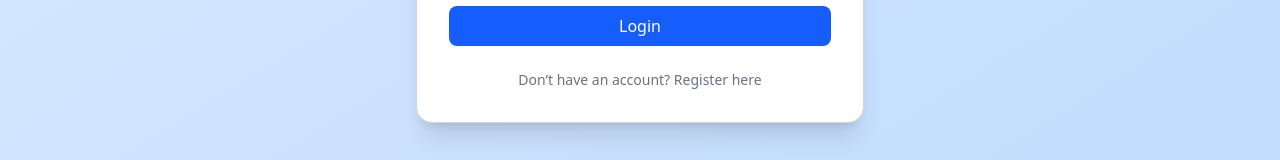
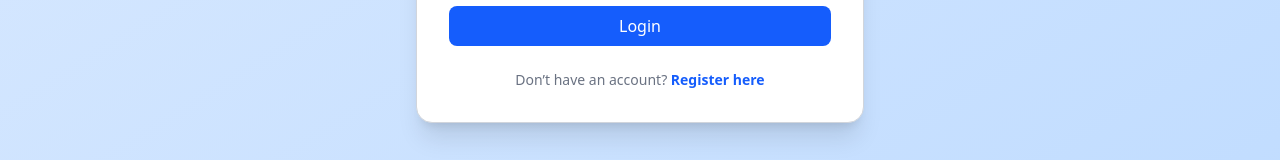
Before and after one commit to ValenciaJimmyJr/to-do-list, a React (Vite) app in the folder client/: page / in a window 1280 px wide. Shown: the part 444-604 px from the top of the page. Built offline with nearby package versions, Linux system fonts and the light colour scheme.

Commit message:
Update ListItem and Home with localStorage

```diff
--- a/client/src/App.jsx
+++ b/client/src/App.jsx
@@ -72,11 +72,16 @@ function App() {
           </button>
         </form>
 
-        <p className="text-sm text-center text-gray-500 mt-6">
-          Don’t have an account?{" "}
-          <Link to="/register">Register here</Link>
+       <p className="text-sm text-center text-gray-500 mt-6">
+  Don’t have an account?{" "}
+  <Link
+    to="/register"
+    className="text-blue-600 font-semibold hover:underline hover:text-blue-800 transition"
+  >
+    Register here
+  </Link>
+</p>
 
-        </p>
       </div>
     </div>
   );
--- a/client/src/pages/Register.jsx
+++ b/client/src/pages/Register.jsx
@@ -95,11 +95,16 @@ function Register() {
           </button>
         </form>
 
-        <p className="text-sm text-center text-gray-500 mt-6">
-          Already have an account?{" "}
-          <Link to="/">Login here</Link>
+       <p className="text-sm text-center text-gray-500 mt-6">
+  Already have an account?{" "}
+  <Link
+    to="/"
+    className="text-blue-600 font-semibold hover:underline hover:text-blue-800 transition"
+  >
+    Login here
+  </Link>
+</p>
 
-        </p>
       </div>
     </div>
   );
```
